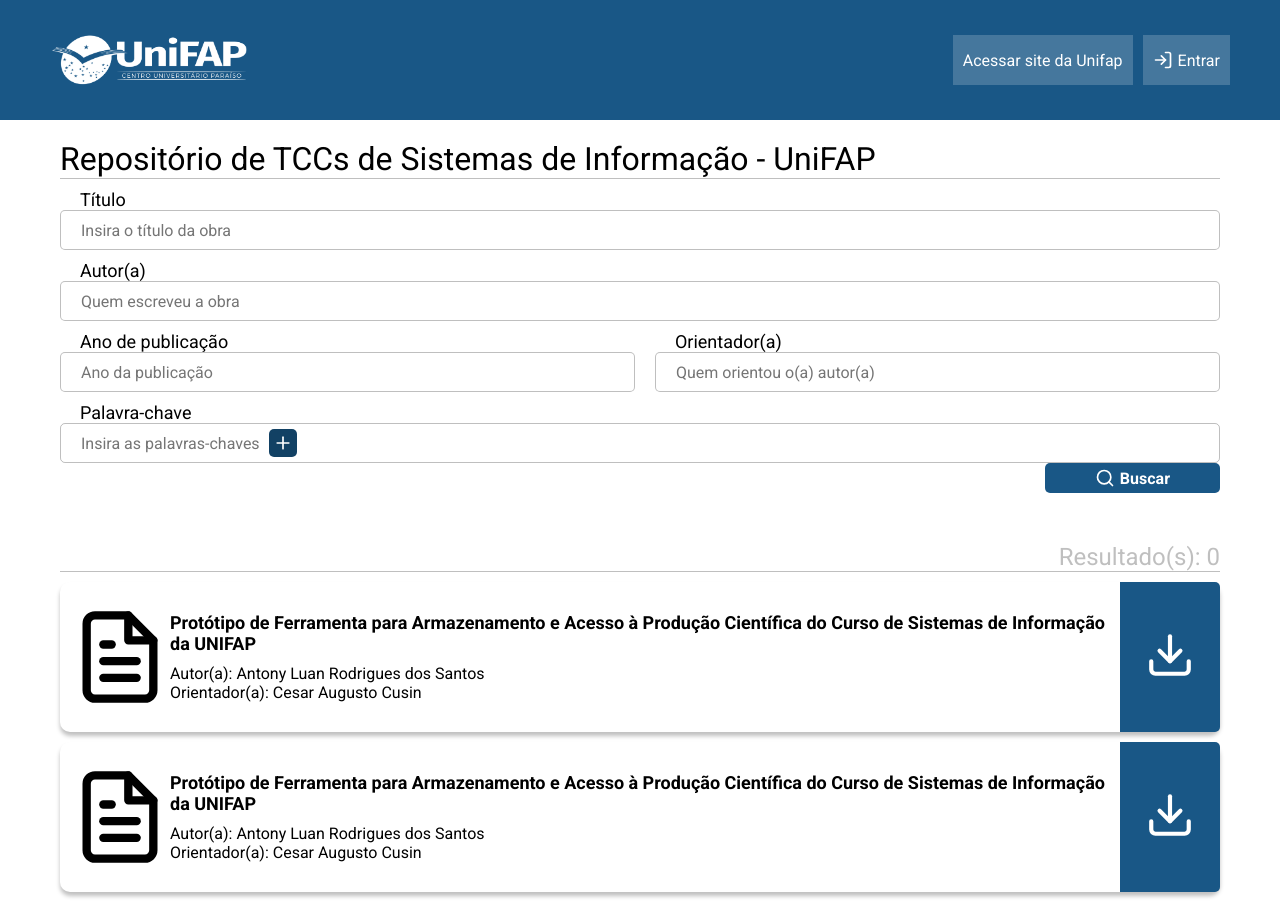
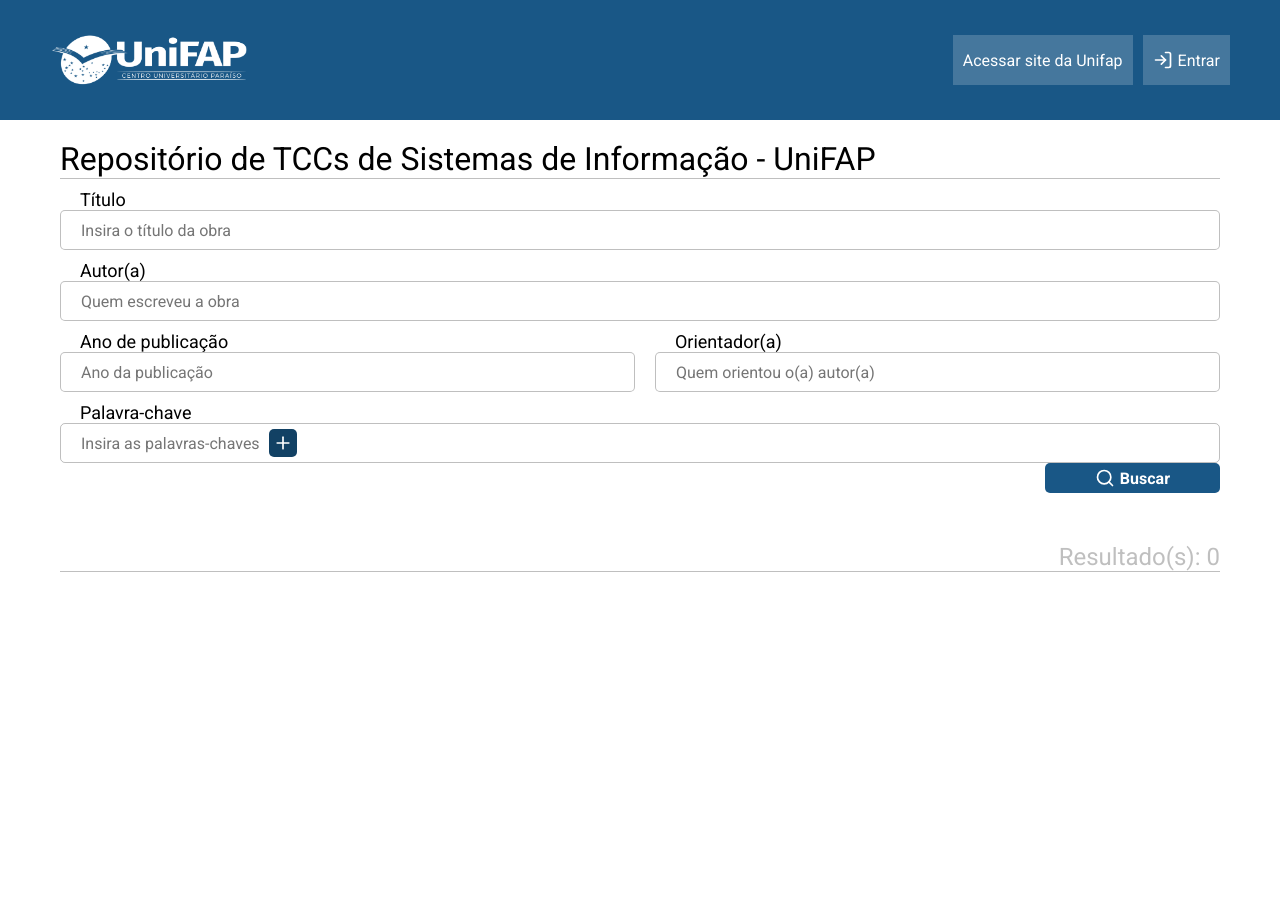
Before and after one commit to antonylrds/TCC, a React (Create React App) app: page /dashboard in a window 1280 px wide. After the commit the page ends 800 px from the top, so only its background shows below. Built offline with nearby package versions, Linux system fonts and the light colour scheme.

Commit message:
Inicio do download implementado

```diff
--- a/src/components/Document/index.tsx
+++ b/src/components/Document/index.tsx
@@ -1,22 +1,46 @@
-import React from 'react';
+import React, { useCallback } from 'react';
 
 import { FiFileText, FiDownload } from 'react-icons/fi';
+import api from '../../services/api';
 import { Container } from './styles';
 
-const Document: React.FC = () => {
+interface DocumentDTO {
+  title: string;
+  subtitle: string;
+  author: string;
+  professor: string;
+  downloadPath: string;
+}
+
+const Document: React.FC<DocumentDTO> = ({
+  title,
+  subtitle,
+  author,
+  professor,
+  downloadPath,
+}) => {
+  const handleDownload = useCallback(async (fileTitle, path) => {
+    const response = await api.get('/papers/download', {
+      responseType: 'blob',
+    });
+    const url = window.URL.createObjectURL(new Blob([response.data]));
+    const link = document.createElement('a');
+    link.href = url;
+    link.setAttribute('download', `${fileTitle}.docx`); // or any other extension
+    document.body.appendChild(link);
+    link.click();
+  }, []);
+
   return (
     <Container>
       <FiFileText size={100} />
       <div>
-        <strong>
-          Protótipo de Ferramenta para Armazenamento e Acesso à Produção
-          Científica do Curso de Sistemas de Informação da UNIFAP
-        </strong>
+        <strong>{title}</strong>
         <div className="separator" />
-        <span>Autor(a): Antony Luan Rodrigues dos Santos</span>
-        <span>Orientador(a): Cesar Augusto Cusin</span>
+        <span>Autor(a): {author}</span>
+        <span>Orientador(a): {professor}</span>
       </div>
-      <button type="button">
+      <button type="button" onClick={() => handleDownload(title, downloadPath)}>
         <FiDownload size={50} />
       </button>
     </Container>
--- a/src/pages/Dashboard/index.tsx
+++ b/src/pages/Dashboard/index.tsx
@@ -5,10 +5,21 @@ import FormInput from '../../components/FormInput';
 import Document from '../../components/Document';
 import KeyWord from '../../components/KeyWord';
 
+import api from '../../services/api';
+
 import { useToast } from '../../hooks/toast';
 
 import { Container, Header, IconButton } from './styles';
 import LogoImg from '../../assets/logo.png';
+
+interface DocumentDTO {
+  id: string;
+  title: string;
+  subtitle: string;
+  author: string;
+  professor: string;
+  path: string;
+}
 
 const DashBoard: React.FC = () => {
   const [title, setTitle] = useState('');
@@ -17,6 +28,11 @@ const DashBoard: React.FC = () => {
   const [professor, setProfessor] = useState('');
   const [keywords, setKeywords] = useState<String[]>([]);
   const [newKeyword, setNewKeyword] = useState('');
+  const [documentArray, setDocumentArray] = useState<DocumentDTO[]>(
+    [] as DocumentDTO[],
+  );
+  const [page, setPage] = useState(1);
+  const [total, setTotal] = useState(0);
 
   const currentYear = new Date().getFullYear();
 
@@ -29,16 +45,20 @@ const DashBoard: React.FC = () => {
   }, []);
 
   const handleSubmit = useCallback(
-    (event: FormEvent<HTMLFormElement>): void => {
+    async (event: FormEvent<HTMLFormElement>): Promise<void> => {
       event.preventDefault();
 
       try {
         if (
-          Number(publicationDate) > currentYear ||
-          Number(publicationDate) < 1
+          publicationDate !== '' &&
+          (Number(publicationDate) > currentYear || Number(publicationDate) < 1)
         ) {
           throw new Error('Ano de publicação inválido');
         }
+
+        const response = await api.get('/papers');
+        setDocumentArray(response.data);
+        setTotal(response.data.length);
       } catch (e) {
         addToast({
           title: e.message,
@@ -146,11 +166,20 @@ const DashBoard: React.FC = () => {
 
         <div className="document-list">
           <div className="results">
-            <h2>Resultado(s): 0</h2>
+            <h2>Resultado(s): {total}</h2>
           </div>
           <div className="separator" />
-          <Document />
-          <Document />
+          {!!documentArray &&
+            documentArray.map(document => (
+              <Document
+                key={document.id}
+                title={document.title}
+                subtitle={document.subtitle}
+                author={document.author}
+                professor={document.professor}
+                downloadPath={document.path}
+              />
+            ))}
         </div>
       </Container>
     </>
```
Also changed, not shown: 1 other file (tests, documents, lock files or other folders).
